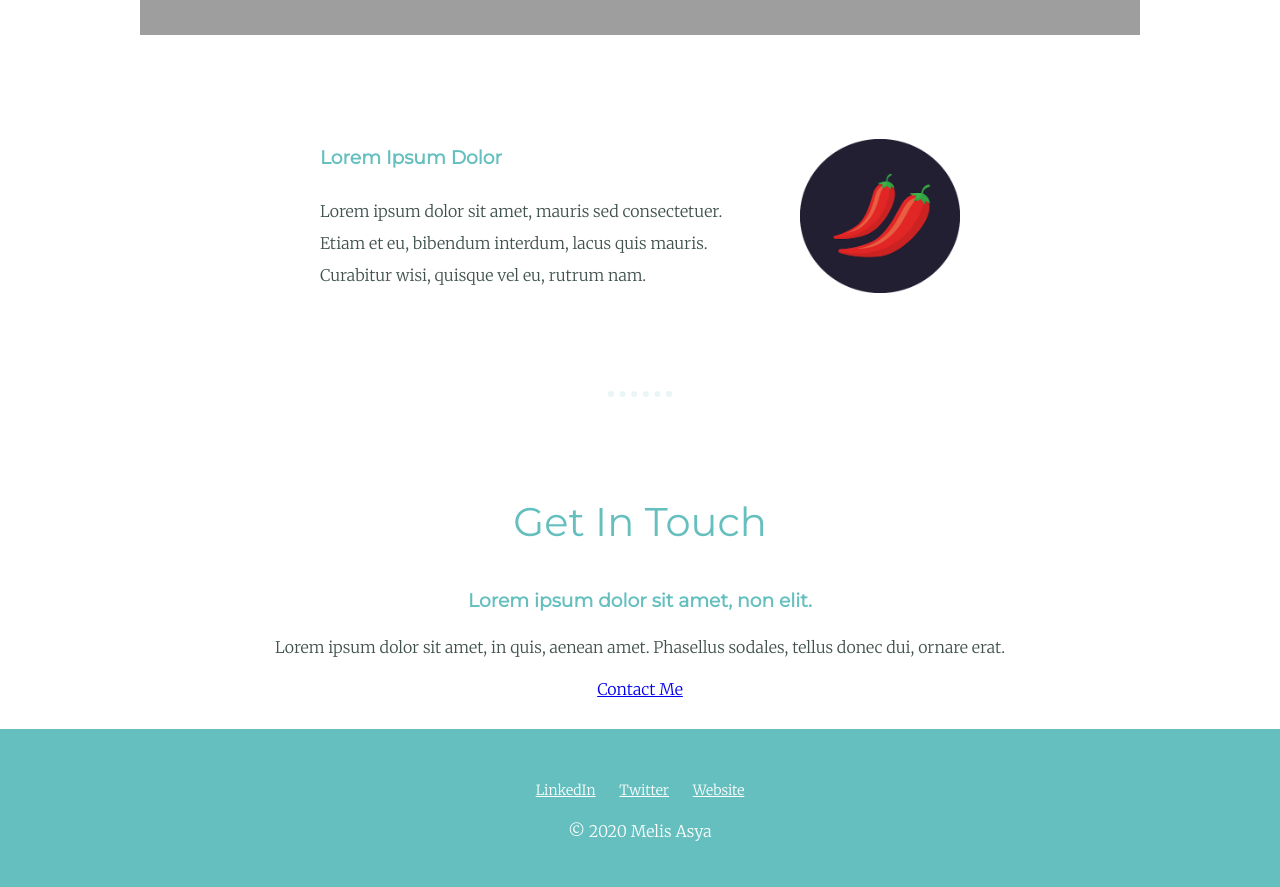
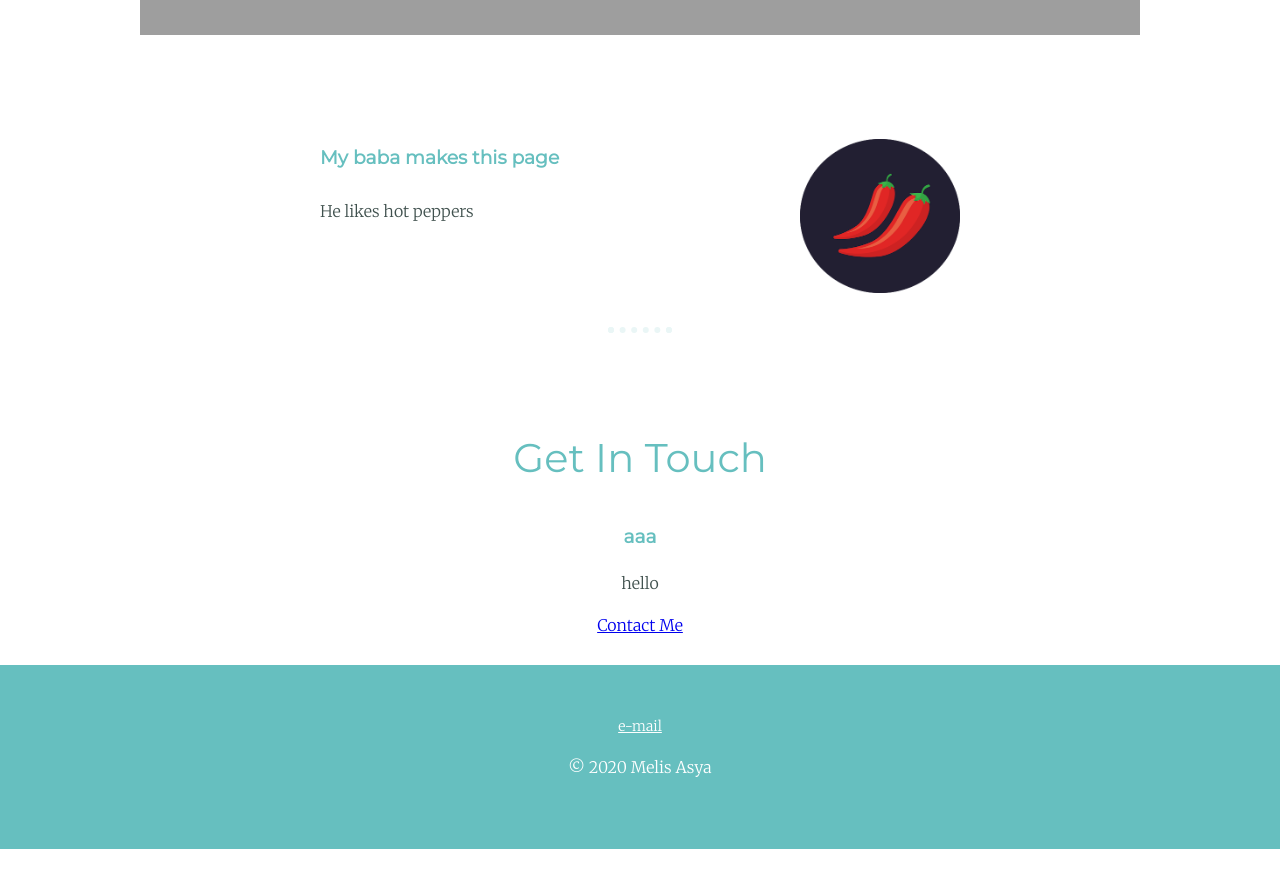
Before and after one commit to karakoyunn/melisasya, a plain HTML site: page index.html in a window 1280 px wide. Shown: the part 2380-3267 px from the top of the page. After the commit the page ends 3229 px from the top, so only its background shows below. Drawn offline with Linux system fonts and the light colour scheme; grey boxes are pictures that could not be loaded.

Commit message:
Add files via upload

```diff
--- a/index.html
+++ b/index.html
@@ -32,24 +32,22 @@
       </div>
       <div class="skill-row">
         <img class="chilli-img" src="images/chillies.png" alt="">
-        <h3>Lorem Ipsum Dolor</h3>
-        <p>Lorem ipsum dolor sit amet, mauris sed consectetuer. Etiam et eu, bibendum interdum, lacus quis mauris. Curabitur wisi, quisque vel eu, rutrum nam.</p>
+        <h3>My baba makes this page</h3>
+        <p>He likes hot peppers</p>
       </div>
     </div>
     <hr>
     <div class="contact-me">
       <h2>Get In Touch</h2>
-      <h3>Lorem ipsum dolor sit amet, non elit.</h3>
-      <p>Lorem ipsum dolor sit amet, in quis, aenean amet. Phasellus sodales, tellus donec dui, ornare erat.</p>
+      <h3>aaa</h3>
+      <p>hello</p>
       <a href="#" class="btn">Contact Me</a>
     </div>
   </div>
 
 
   <div class="bottom-container">
-    <a class="footer-link" href="https://www.linkedin.com/">LinkedIn</a>
-    <a class="footer-link" href="https://twitter.com/">Twitter</a>
-    <a class="footer-link" href="https://www.appbrewery.co/">Website</a>
+    <a class="footer-link" href="mailto:">e-mail</a>
     <p>© 2020 Melis Asya</p>
   </div>
 
```
